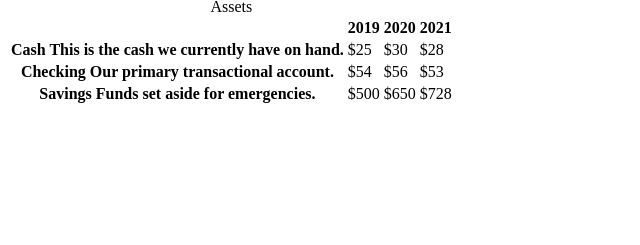
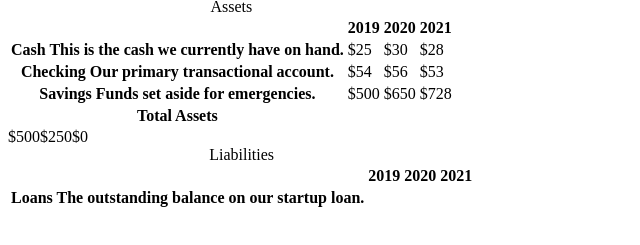
Before and after one commit to Janphan/Balance-sheet, a plain HTML site: page index.html in a window 1280 px wide. Shown: the part 87-332 px from the top of the page, without its empty margins (0-640 px from the left). Drawn offline with Linux system fonts and the light colour scheme.

Commit message:
add liabilities table html

```diff
--- a/index.html
+++ b/index.html
@@ -53,10 +53,36 @@
                 <td>$650</td>
                 <td>$728</td>
               </tr>
-              <tr class="total"></tr>
+              <tr class="total">
+                <th>Total <span class="sr-only">Assets</span></th>
+                <td></td>
+                <td></td>
+                <td class="current"></td>
+              </tr>
             </tbody>
           </table>
-          <table></table>
+          <table>
+            <caption>Liabilities</caption>
+            <thead>
+              <tr>
+                <td></td>
+                <th><span class="sr-only">2019</span></th>
+                <th><span class="sr-only">2020</span></th>
+                <th><span class="sr-only">2021</span></th>
+              </tr>
+            </thead>
+            <tbody>
+              <tr class="data">
+                <th>Loans <span class="description">The outstanding balance on our startup loan.</span></th>
+                <td></td>
+                <td></td>
+                <td></td>
+              </tr>
+              <tr class="data">$500</tr>
+              <tr class="data">$250</tr>
+              <tr class="current">$0</tr>
+            </tbody>
+          </table>
           <table></table>
         </div>
         </section>
```
Also changed, not shown: 1 other file.
